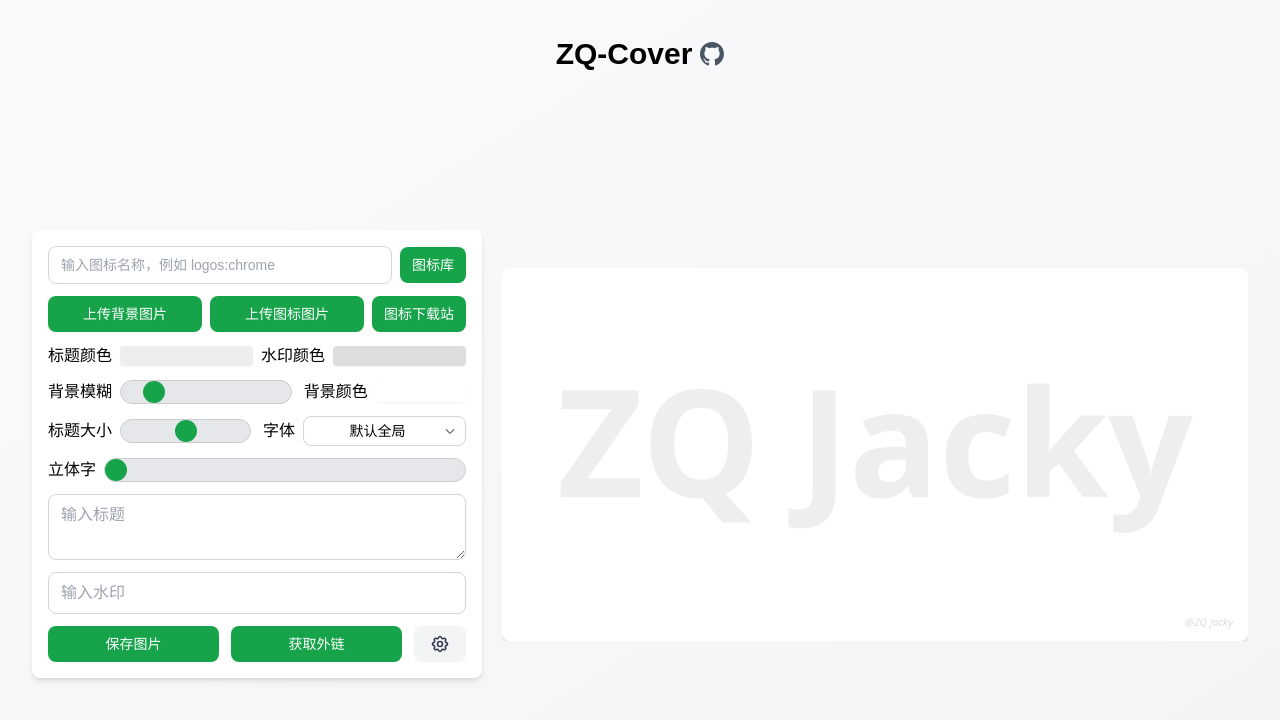
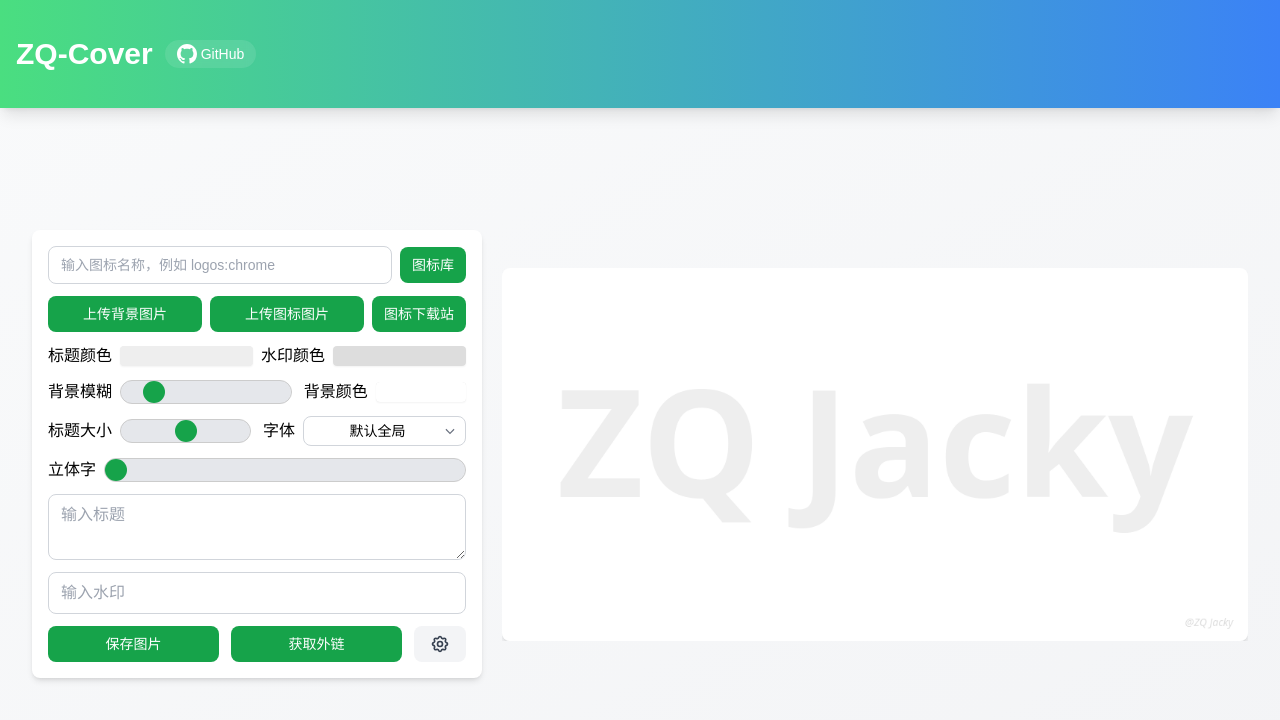
Before and after one commit to BAYUEQI/ZQ-Cover, a Vue app: page / in a window 1280 px wide. Shown: the top 720 px of the page. Built offline with nearby package versions, Linux system fonts and the light colour scheme; a small style sheet from the web is missing; a web font is replaced by a local one.

Commit message:
Update HeaderComponent.vue

```diff
--- a/src/components/HeaderComponent.vue
+++ b/src/components/HeaderComponent.vue
@@ -1,12 +1,24 @@
 <template>
-    <header class="flex justify-center px-4 py-2 sm:py-4">
-        <div class="flex items-center gap-2">
-            <h1 class="text-2xl sm:text-3xl font-bold">{{ title }}</h1>
-            <a href="https://github.com/BAYUEQI/ZQ-Cover" target="_blank" class="text-gray-600 hover:text-gray-800 transition-colors duration-300" title="GitHub">
-                <svg height="20" viewBox="0 0 16 16" width="20" class="sm:w-6 sm:h-6">
-                    <path fill="currentColor" d="M8 0C3.58 0 0 3.58 0 8c0 3.54 2.29 6.53 5.47 7.59.4.07.55-.17.55-.38 0-.19-.01-.82-.01-1.49-2.01.37-2.53-.49-2.69-.94-.09-.23-.48-.94-.82-1.13-.28-.15-.68-.52-.01-.53.63-.01 1.08.58 1.23.82.72 1.21 1.87.87 2.33.66.07-.52.28-.87.51-1.07-1.78-.2-3.64-.89-3.64-3.95 0-.87.31-1.59.82-2.15-.08-.2-.36-1.02.08-2.12 0 0 .67-.21 2.2.82.64-.18 1.32-.27 2-.27.68 0 1.36.09 2 .27 1.53-1.04 2.2-.82 2.2-.82.44 1.1.16 1.92.08 2.12.51.56.82 1.27.82 2.15 0 3.07-1.87 3.75-3.65 3.95.29.25.54.73.54 1.48 0 1.07-.01 1.93-.01 2.2 0 .21.15.46.55.38A8.013 8.013 0 0016 8c0-4.42-3.58-8-8-8z"></path>
-                </svg>
-            </a>
+    <header class="bg-gradient-to-r from-green-400 to-blue-500 shadow-lg">
+        <div class="container mx-auto">
+            <div class="flex justify-between items-center px-4 py-3 sm:py-4">
+                <div class="flex items-center gap-3">
+                    <h1 class="text-2xl sm:text-3xl font-bold text-white hover:text-gray-100 transition-colors duration-300">
+                        {{ title }}
+                    </h1>
+                    <div class="flex items-center space-x-2">
+                        <a href="https://github.com/BAYUEQI/ZQ-Cover"
+                           target="_blank"
+                           class="inline-flex items-center px-3 py-1 rounded-full bg-white/10 hover:bg-white/20 text-white transition-all duration-300 backdrop-blur-sm"
+                           title="GitHub">
+                            <svg height="20" viewBox="0 0 16 16" width="20" class="sm:w-5 sm:h-5">
+                                <path fill="currentColor" d="M8 0C3.58 0 0 3.58 0 8c0 3.54 2.29 6.53 5.47 7.59.4.07.55-.17.55-.38 0-.19-.01-.82-.01-1.49-2.01.37-2.53-.49-2.69-.94-.09-.23-.48-.94-.82-1.13-.28-.15-.68-.52-.01-.53.63-.01 1.08.58 1.23.82.72 1.21 1.87.87 2.33.66.07-.52.28-.87.51-1.07-1.78-.2-3.64-.89-3.64-3.95 0-.87.31-1.59.82-2.15-.08-.2-.36-1.02.08-2.12 0 0 .67-.21 2.2.82.64-.18 1.32-.27 2-.27.68 0 1.36.09 2 .27 1.53-1.04 2.2-.82 2.2-.82.44 1.1.16 1.92.08 2.12.51.56.82 1.27.82 2.15 0 3.07-1.87 3.75-3.65 3.95.29.25.54.73.54 1.48 0 1.07-.01 1.93-.01 2.2 0 .21.15.46.55.38A8.013 8.013 0 0016 8c0-4.42-3.58-8-8-8z"></path>
+                            </svg>
+                            <span class="ml-1 text-sm">GitHub</span>
+                        </a>
+                    </div>
+                </div>
+            </div>
         </div>
     </header>
 </template>
```
